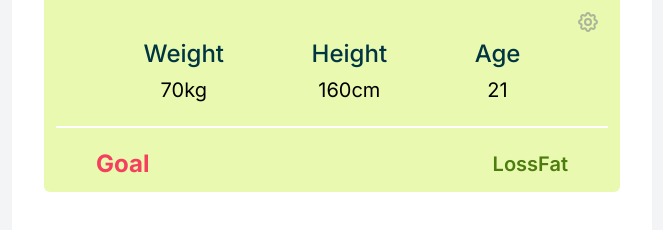
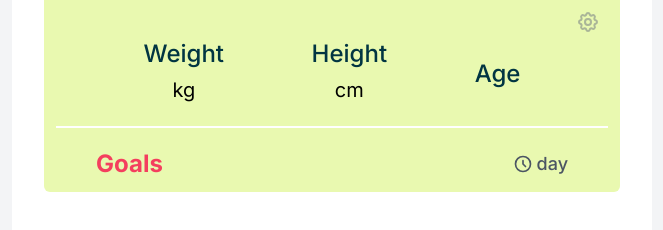
Before and after one commit to FINAL-PROJECT-ALTA/FE, a Next.js app: page / in a window 1280 px wide. Shown: the part 198-428 px from the top of the page, without its empty margins (308-971 px from the left). Built offline with nearby package versions, Linux system fonts and the light colour scheme; no server answers; sample sign-in values are in the browser's storage.

Commit message:
revisi homepage

```diff
--- a/components/layout.jsx
+++ b/components/layout.jsx
@@ -13,11 +13,11 @@ function Layout({ children }) {
     useEffect(() => {
         dispatch(allStore.fetchAllFoods())
         dispatch(allStore.fetchAllGoal())
+        dispatch(allStore.fetchAllUser())
         // dispatch(allStore.fetchAllBreakfast())
         // dispatch(allStore.fetchAllLunch())
         // dispatch(allStore.fetchAllDinner())
         // dispatch(allStore.fetchAllSnack())
-        // dispatch(allStore.fetchAllUser())
         // dispatch(allStore.fetchAllMenus())
 
     }, [dispatch])
--- a/pages/index.jsx
+++ b/pages/index.jsx
@@ -1,4 +1,4 @@
-import React, { useState } from 'react'
+import React, { useState, useEffect } from 'react'
 import { useRouter } from "next/router"
 import FeatureSearch from "../components/featureSearch"
 import FeatureTitle from "../components/featureTitle"
@@ -7,6 +7,7 @@ import Modal from '../components/modal'
 import Pagnination from '../components/pagination'
 import Link from "next/link"
 import { useSelector } from 'react-redux'
+import { HiOutlineClock } from "react-icons/hi";
 
 const callouts = [
   {
@@ -49,6 +50,14 @@ const callouts = [
 export default function Home() {
 
   const listFoods = useSelector(({ listFoods }) => listFoods)
+  const goals = useSelector(({ listGoal }) => listGoal)
+
+  const [weight, setWeight] = useState('')
+  const [height, setHeight] = useState('')
+  const [age, setAge] = useState('')
+  const [target, setTarget] = useState('')
+  const [time, setTime] = useState('')
+
   const [currentPage, setCurrentPage] = useState(1)
   const [postPerPage] = useState(12)
 
@@ -59,6 +68,20 @@ export default function Home() {
   function openModal() {
     setIsOpen(true)
   }
+
+
+  useEffect(() => {
+    const findGoal = goals.find((el) => el.status === 'active')
+    if (findGoal) {
+      console.log(findGoal);
+      setWeight(findGoal.weight)
+      setHeight(findGoal.height)
+      setAge(findGoal.age)
+      setTarget(findGoal.target)
+      setTime(findGoal.range_time)
+    }
+
+  }, [goals]);
 
   // Get Current Page
   const indexOfLastPost = currentPage * postPerPage
@@ -90,15 +113,15 @@ export default function Home() {
             <div className="flex justify-evenly py-4 my-5 items-center text-center border-b-white border-b-2 relative">
               <div>
                 <h2 className="text-dark-green font-medium text-2xl">Weight</h2>
-                <p className="leading-10 text-xl">70kg</p>
+                <p className="leading-10 text-xl">{weight}kg</p>
               </div>
               <div>
                 <h2 className="text-dark-green font-medium text-2xl">Height</h2>
-                <p className="leading-10 text-xl">160cm</p>
+                <p className="leading-10 text-xl">{height}cm</p>
               </div>
               <div>
                 <h2 className="text-dark-green font-medium text-2xl">Age</h2>
-                <p className="leading-10 text-xl">21</p>
+                <p className="leading-10 text-xl">{age}</p>
               </div>
               <button onClick={() => { router.push('/goals') }} className="absolute right-2 -top-3 text-gray-500/50 hover:text-gray-500"><svg xmlns="http://www.w3.org/2000/svg" className="h-6 w-6" fill="none" viewBox="0 0 24 24" stroke="currentColor" strokeWidth={2}>
                 <path strokeLinecap="round" strokeLinejoin="round" d="M10.325 4.317c.426-1.756 2.924-1.756 3.35 0a1.724 1.724 0 002.573 1.066c1.543-.94 3.31.826 2.37 2.37a1.724 1.724 0 001.065 2.572c1.756.426 1.756 2.924 0 3.35a1.724 1.724 0 00-1.066 2.573c.94 1.543-.826 3.31-2.37 2.37a1.724 1.724 0 00-2.572 1.065c-.426 1.756-2.924 1.756-3.35 0a1.724 1.724 0 00-2.573-1.066c-1.543.94-3.31-.826-2.37-2.37a1.724 1.724 0 00-1.065-2.572c-1.756-.426-1.756-2.924 0-3.35a1.724 1.724 0 001.066-2.573c-.94-1.543.826-3.31 2.37-2.37.996.608 2.296.07 2.572-1.065z" />
@@ -106,8 +129,11 @@ export default function Home() {
               </svg></button>
             </div>
             <div className="flex justify-between px-10 items-center">
-              <h2 className="text-2xl font-bold text-rose-500">Goal</h2>
-              <h2 className="text-xl font-semibold text-lime-700">LossFat</h2>
+              <div className='flex items-center'>
+                <h2 className="text-2xl font-bold text-rose-500">Goals</h2>
+                <h2 className="text-xl font-semibold text-lime-700 ml-3">{target}</h2>
+              </div>
+              <span className='text-lg font-medium text-gray-600 flex items-center'><HiOutlineClock className='mx-1 w-5 h-5' /> {time} day</span>
             </div>
           </>)}
         </div>
--- a/pages/profile/index.jsx
+++ b/pages/profile/index.jsx
@@ -75,7 +75,7 @@ export default function Profile() {
 
   if (loading) {
     return (
-      <div className="flex items-center justify-center content-center">
+      <div className="flex items-center h-screen md:h-screen justify-center content-center">
         <br />
         <ReactLoading type="cylon" color="#0000FF" height={100} width={50} />
       </div>
--- a/pages/user/index.jsx
+++ b/pages/user/index.jsx
@@ -206,7 +206,7 @@ function LoginForm() {
                   <div className="inline-flex items-center justify-center absolute left-0 top-0 h-full w-10 text-gray-400">
                     <FaLock />
                   </div>
-                  <button onClick={() => setShowPassword(!showPassword)} className='absolute block right-5 top-4 text-gray-600 select-none'>{showPassword ? <FaRegEye /> : <FaRegEyeSlash />}</button>
+                  <span onClick={() => setShowPassword(!showPassword)} className='absolute block right-5 top-4 text-gray-600 select-none cursor-pointer'>{showPassword ? <FaRegEye /> : <FaRegEyeSlash />}</span>
                   <input
                     className="
                     w-full
--- a/pages/user/register.jsx
+++ b/pages/user/register.jsx
@@ -143,7 +143,7 @@ function RegisterForm() {
               <p className="focus:outline-none text-sm mt-4 font-medium leading-none text-gray-500">
                 Already have account ?{' '}
                 <Link href="../user">
-                  <a className="hover:text-gray-500 focus:text-gray-500 focus:outline-none focus:underline hover:underline text-sm font-medium leading-none  text-gray-800 cursor-pointer">{' '}
+                  <a className="hover:text-rose-500 focus:text-rose-500 focus:outline-none focus:underline hover:underline text-sm font-medium leading-none  text-gray-800 cursor-pointer">{' '}
                     Sign in here
                   </a>
                 </Link>
@@ -232,7 +232,7 @@ function RegisterForm() {
                   <div className="inline-flex items-center justify-center absolute left-0 top-0 h-full w-10 text-gray-400">
                     <FaLock />
                   </div>
-                  <button onClick={() => setShowPassword(!showPassword)} className='absolute block right-5 top-4 text-gray-600 select-none'>{showPassword ? <FaRegEye /> : <FaRegEyeSlash />}</button>
+                  <span onClick={() => setShowPassword(!showPassword)} className='absolute block right-5 top-4 text-gray-600 select-none cursor-pointer'>{showPassword ? <FaRegEye /> : <FaRegEyeSlash />}</span>
                   <input type={showPassword ? 'text' : 'password'} className=" w-full text-base py-2 pl-10 pr-4 border-b border-gray-300 focus:outline-none focus:border-lime-500"
                     onChange={(e) => setPassword(e.target.value)} />
                   <p className="text-[12px] text-red-400 ml-10 sm:ml-10 md:ml-10 lg:ml-10 ">
```
